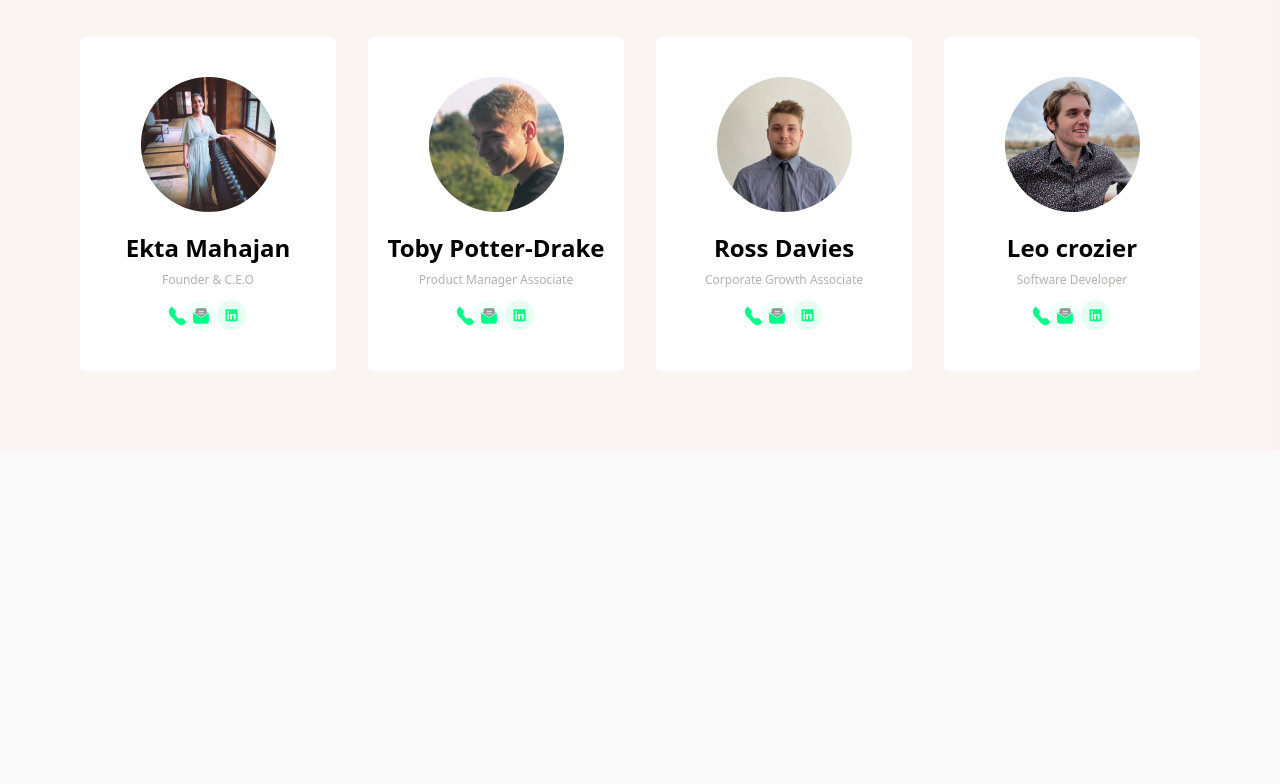
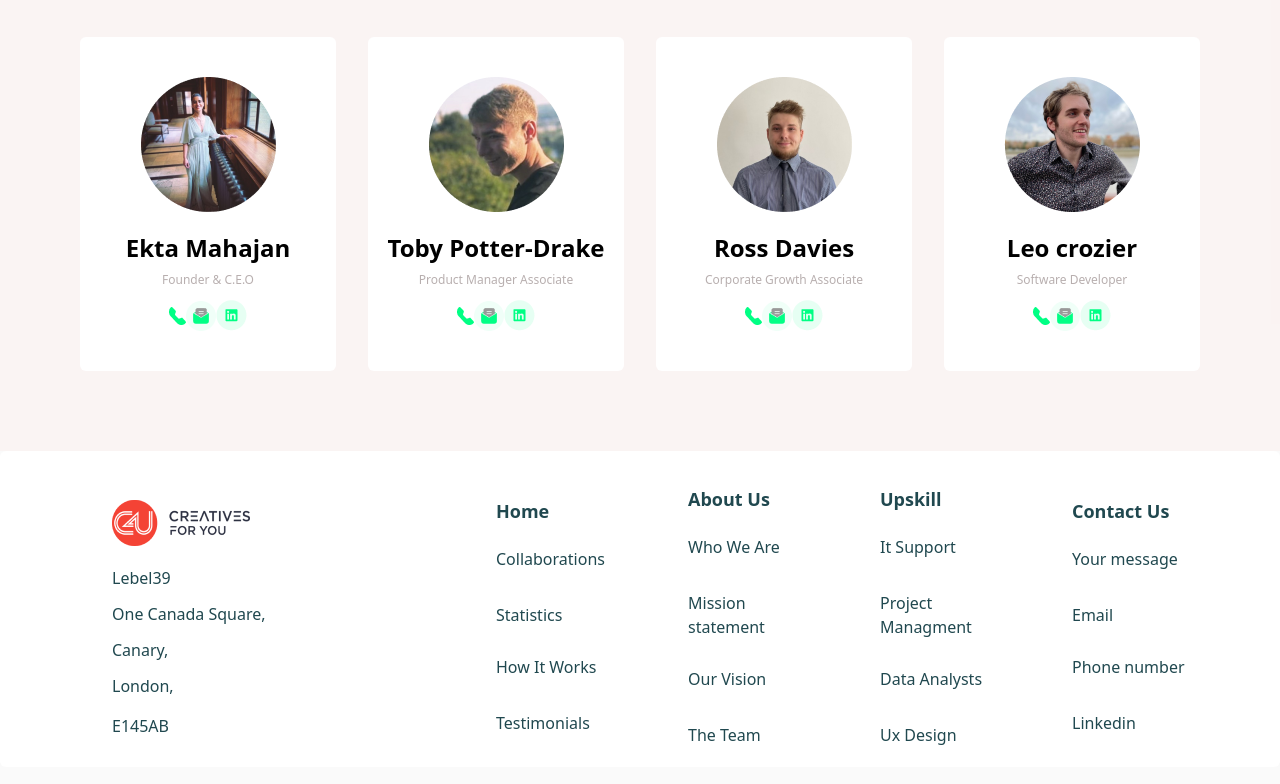
Before and after one commit to marufahmed347/Bootstrap-or-Tailwind-CSS-Assignment-1, a website built with Vite: page index.html in a window 1280 px wide. Shown: the part 3741-4525 px from the top of the page. Before the commit the page ends 4192 px from the top, so only its background shows below. Built offline with nearby package versions, Linux system fonts and the light colour scheme.

Commit message:
about done

```diff
--- a/index.html
+++ b/index.html
@@ -196,13 +196,13 @@
 
     <!--tesimonial section-->
 
-    <section class="p-20 bg-[#F9CCC726]">
-        <div class="flex py-10 px-5">
+    <section class="md:p-20 p-10 bg-[#F9CCC726]">
+        <div class="flex md:py-10 py-0">
             <h3 class="text-xl md:text-3xl font-semibold">The Creative <br> Team behind <span class="text-[#F44335]">the door</span></h3>
             <img src="img/Arrow_10.png" alt="">
         </div>
 
-        <section class="container grid grid-cols-12 mx-auto md:gap-8 md:px-0 px-4 gap-5">
+        <section class="container grid grid-cols-12 mx-auto md:gap-8 px-0 gap-5">
 
             <div class="md:col-span-3 col-span-12 place-items-center bg-[#FFFFFF] rounded-md  transition hover:scale-105 hover:translate-y-1">
 
@@ -271,6 +271,49 @@
         </section>
     </section>
 
+    <!--about section-->
+
+    <section class="grid grid-cols-12 mx-auto pb-5 mb-10 gap-8 md:px-20 px-4 py-10 bg-[#FFFFFF] rounded-md items-center">
+        <div class="md:col-span-4 col-span-4 md:ml-8">
+            <img src="img/c4u full logo_2022 1.png" alt="">
+            <p class="text-[10px] md:text-[16px] text-[#20484F] pt-5">Lebel39</p>
+            <p class="text-[10px] md:text-[16px] text-[#20484F] pt-3">One Canada Square,</p>
+            <p class="text-[10px] md:text-[16px] text-[#20484F] pt-3">Canary,</p>
+            <p class="text-[10px] md:text-[16px] text-[#20484F] pt-3">London,</p>
+            <p class="text-[10px] md:text-[16px] text-[#20484F] pt-4">E145AB</p>
+        </div>
+        <div class="md:col-span-2 col-span-2 md:ml-8">
+            <h5 class="text-xs md:text-[18px] font-semibold text-[#20484F]">Home</h5>
+            <p class="text-[10px] md:text-[16px] text-[#20484F] pt-5 md:pt-7">Collaborations</p>
+            <p class="text-[10px] md:text-[16px] text-[#20484F] pt-6 md:pt-8">Statistics</p>
+            <p class="text-[10px] md:text-[16px] text-[#20484F] pt-6 md:pt-7">How It Works</p>
+            <p class="text-[10px] md:text-[16px] text-[#20484F] pt-5 md:pt-8">Testimonials</p>
+        </div>
+        <div class="md:col-span-2 col-span-2 md:ml-8">
+            <h5 class="text-xs md:text-[18px] font-semibold text-[#20484F]">About Us</h5>
+            <p class="text-[10px] md:text-[16px] text-[#20484F] pt-2 md:pt-7">Who We Are</p>
+            <p class="text-[10px] md:text-[16px] text-[#20484F] pt-2 md:pt-8">Mission statement</p>
+            <p class="text-[10px] md:text-[16px] text-[#20484F] pt-2 md:pt-7">Our Vision</p>
+            <p class="text-[10px] md:text-[16px] text-[#20484F] pt-1 md:pt-8">The Team</p>
+        </div>
+        <div class="md:col-span-2 col-span-2 md:ml-8">
+            <h5 class="text-xs md:text-[18px] font-semibold text-[#20484F]">Upskill</h5>
+            <p class="text-[10px] md:text-[16px] text-[#20484F] pt-3 md:pt-7">It Support</p>
+            <p class="text-[10px] md:text-[16px] text-[#20484F] pt-2.5 md:pt-8">Project Managment</p>
+            <p class="text-[10px] md:text-[16px] text-[#20484F] pt-3 md:pt-7">Data Analysts</p>
+            <p class="text-[10px] md:text-[16px] text-[#20484F] pt-2 md:pt-8">Ux Design</p>
+        </div>
+        <div class="md:col-span-2 col-span-2 md:ml-8">
+            <h5 class="text-xs md:text-[18px] font-semibold text-[#20484F] ">Contact Us</h5>
+            <p class="text-[10px] md:text-[16px] text-[#20484F] pt-3 md:pt-7">Your message</p>
+            <p class="text-[10px] md:text-[16px] text-[#20484F] pt-3.5 md:pt-8">Email</p>
+            <p class="text-[10px] md:text-[16px] text-[#20484F] pt-3 md:pt-7">Phone number</p>
+            <p class="text-[10px] md:text-[16px] text-[#20484F] pt-4 md:pt-8">Linkedin</p>
+        </div>
+    </section>
+
+
+
 
 </body>
 </html>
```
